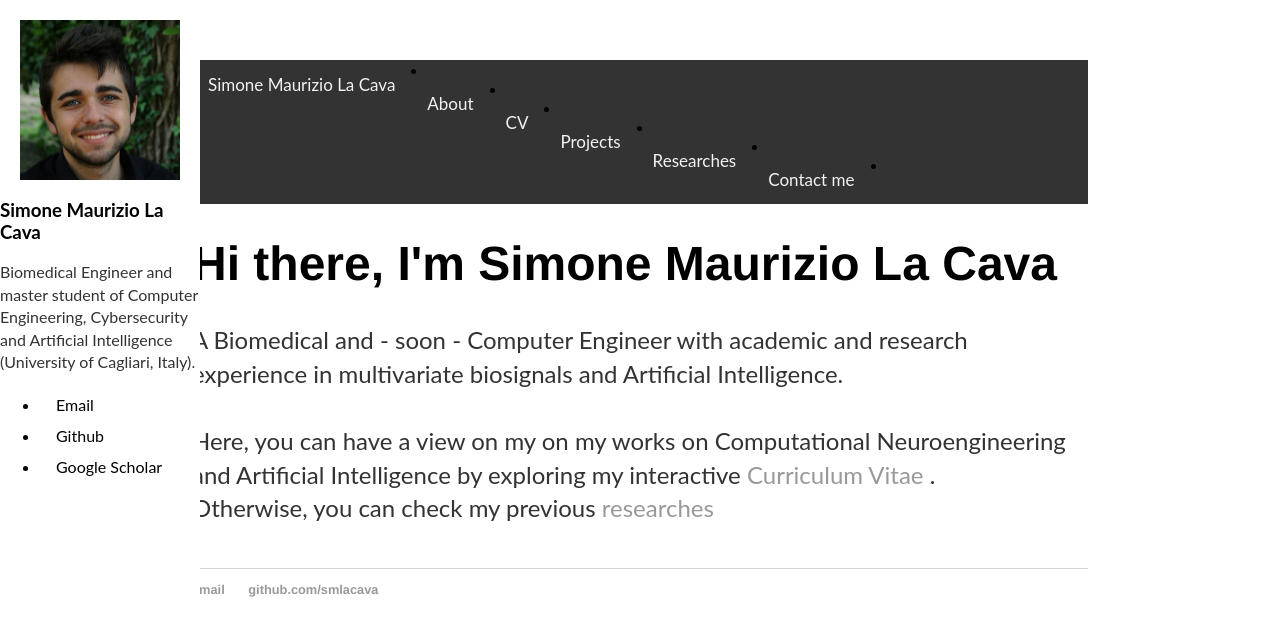
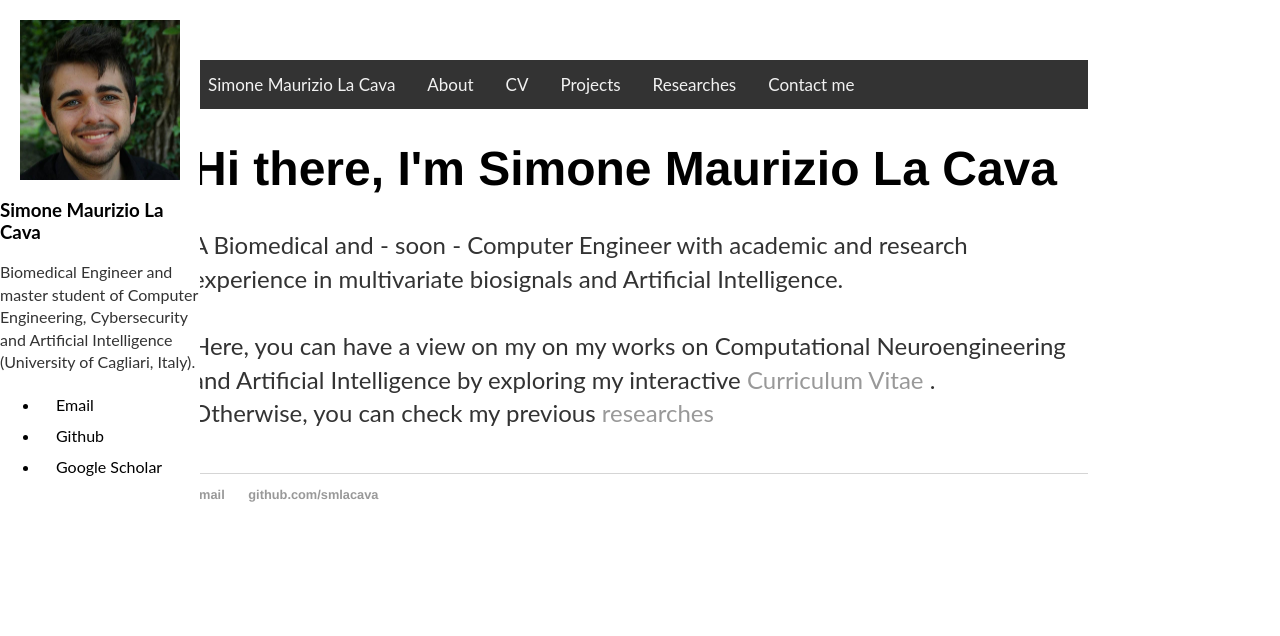
Before and after one commit to smlacava/smlacava.github.io, a Jekyll site: the page built from index.html, in a window 1280 px wide. Shown: the top 636 px of the page. Built offline with Jekyll 4.4.1, drawn with Linux system fonts in a browser that asks for light colours.

Commit message:
Update default.html

```diff
--- a/_layouts/default.html
+++ b/_layouts/default.html
@@ -104,12 +104,12 @@
 				</ul>
 			</div>
 			<div class="topnav">
-				<li><a href="/">Simone Maurizio La Cava</a></li>
-				<li><a href="/about" class="middle">About</a></li>
-				<li><a href="/CV" class="middle">CV</a></li>
-              			<li><a href="https://github.com/smlacava" class="middle">Projects</a></li>
-              			<li><a href="https://scholar.google.com/citations?user=ilco-ckAAAAJ&oi=ao" class="middle">Researches</a></li>
-              			<li><a href="mailto:simonemaurizio.lacava@gmail.com" class="middle">Contact me</a></li>
+				<a href="/">Simone Maurizio La Cava</a>
+				<a href="/about">About</a>
+				<a href="/CV">CV</a>
+              			<a href="https://github.com/smlacava">Projects</a>
+              			<a href="https://scholar.google.com/citations?user=ilco-ckAAAAJ&oi=ao">Researches</a>
+              			<a href="mailto:simonemaurizio.lacava@gmail.com">Contact me</a>
 	    		</div>
 			<div class="container">
 
```
